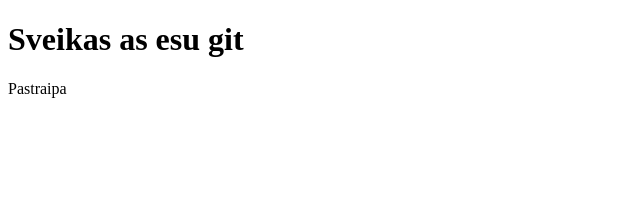
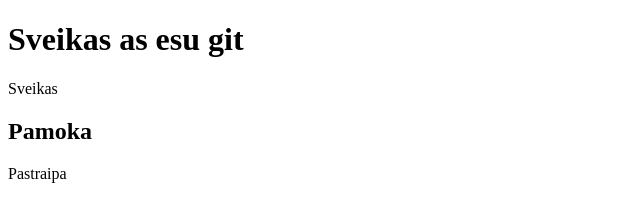
Before and after one commit to Bulviakasis/Pirma-repozitorija, a plain HTML site: page index.html in a window 1280 px wide. Shown: the whole page, without its empty margins (0-640 px from the left). Drawn offline with Linux system fonts and the light colour scheme.

Commit message:
Add P and H2

```diff
--- a/index.html
+++ b/index.html
@@ -8,6 +8,8 @@
 <body>
    <header>
     <h1>Sveikas as esu git</h1>
+    <p>Sveikas</p>
+    <h2>Pamoka</h2>
    </header>
    <footer><p>Pastraipa</p></footer>
 </body>
```
